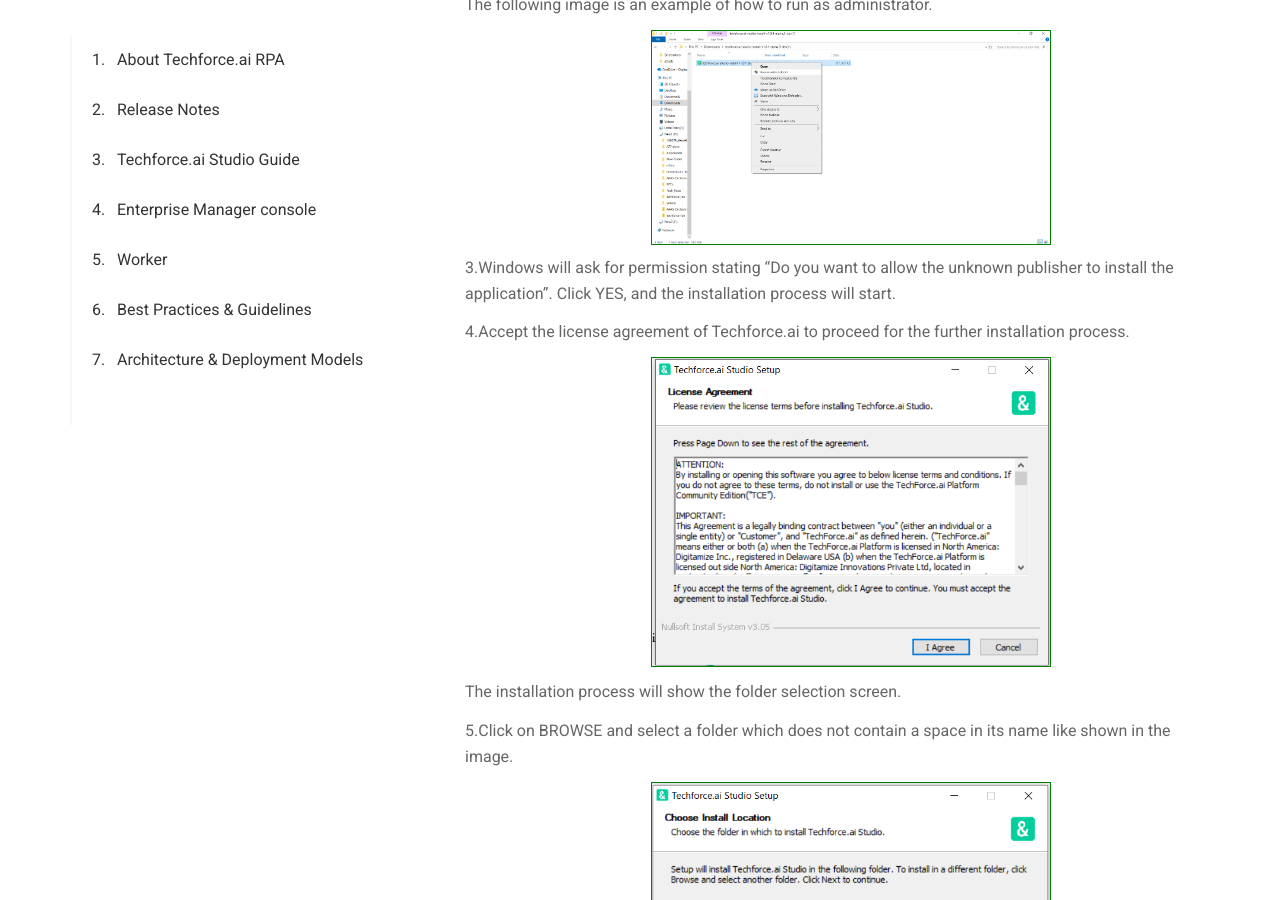
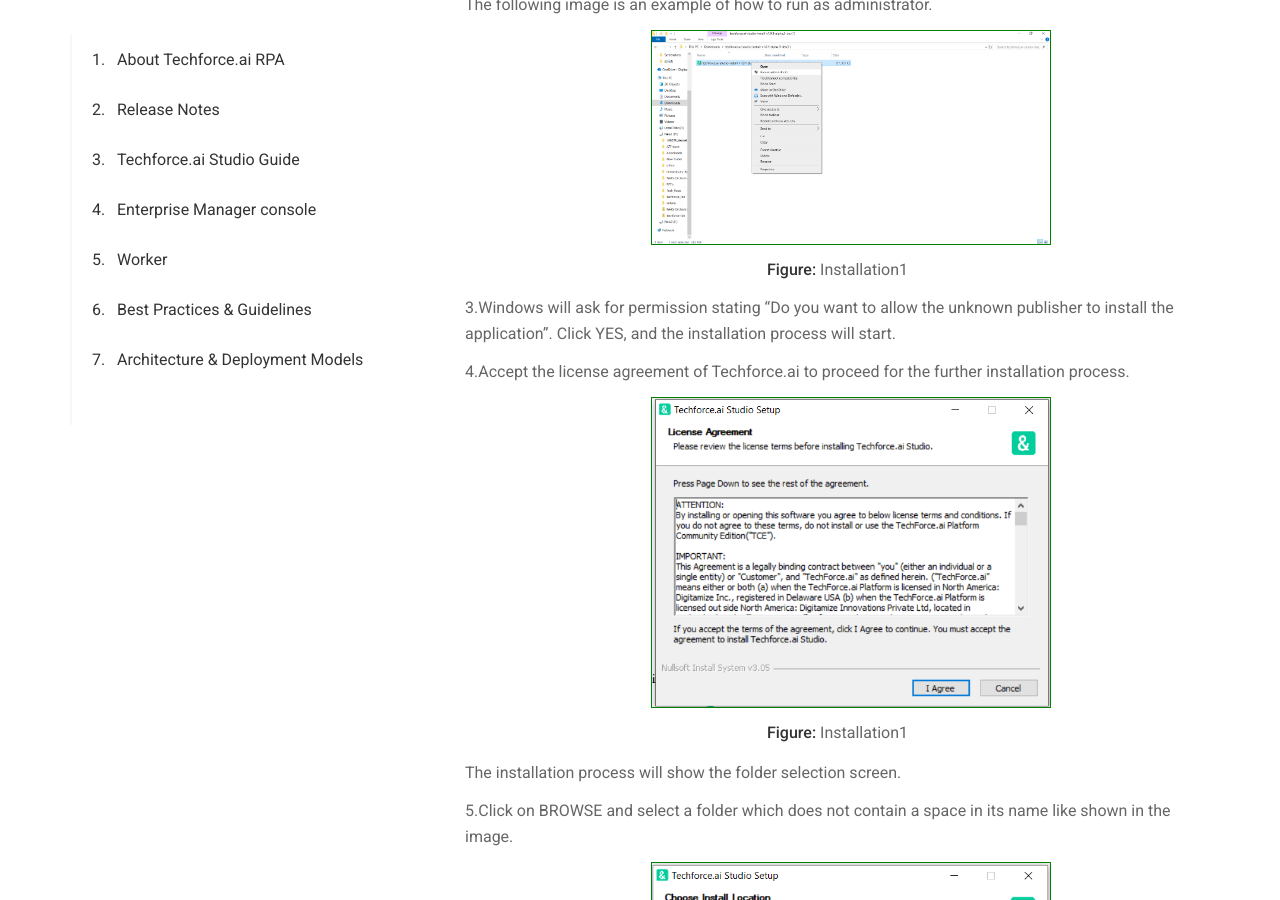
Before and after one commit to digitamizers/Documentation, a Jekyll site: the page built from index.md, in a window 1280 px wide and 900 px high, scrolled down 2194 px. Built offline with Jekyll 4.4.1, drawn with Linux system fonts in a browser that asks for light colours.

Commit message:
css changes in images in docs

```diff
--- a/_layouts/default.html
+++ b/_layouts/default.html
@@ -861,9 +861,11 @@
                              <li><span class="numbers">2.</span>Right-click on the installer and select “Run as administrator” so that RPA studio will have “Admin” privileges</li>
                              <p>The following image is an example of how to run as administrator.</p>
                              <img src="{{ '/assets/images/doc-img1.png' | relative_url }}" alt="image" style="width:400px;text-align:center;border:1px solid green;margin-left:25%;margin-top:10px;margin-bottom:10px;">
+                               <p style="text-align:center;"><strong>Figure: </strong>  Installation1</p>
                              <li><span class="numbers">3.</span>Windows will ask for permission stating “Do you want to allow the unknown publisher to install the application”. Click YES, and the installation process will start.</li>
                              <li><span class="numbers">4.</span>Accept the license agreement of Techforce.ai to proceed for the further installation process.</li>
                              <img src="{{ '/assets/images/doc-img2.png' | relative_url }}" alt="image" style="width:400px;text-align:center;border:1px solid green;margin-left:25%;margin-top:10px;margin-bottom:10px;">
+                              <p style="text-align:center;"><strong>Figure: </strong>  Installation1</p>
                              <p>The installation process will show the folder selection screen.</p>
                              <li><span class="numbers">5.</span>Click on BROWSE and select a folder which does not contain a space in its name like shown in the image.</li>
                              <img src="{{ '/assets/images/doc-img3.png' | relative_url }}" alt="image" style="width:400px;border:1px solid green;margin-left:25%;margin-top:10px;margin-bottom:10px;">
```
